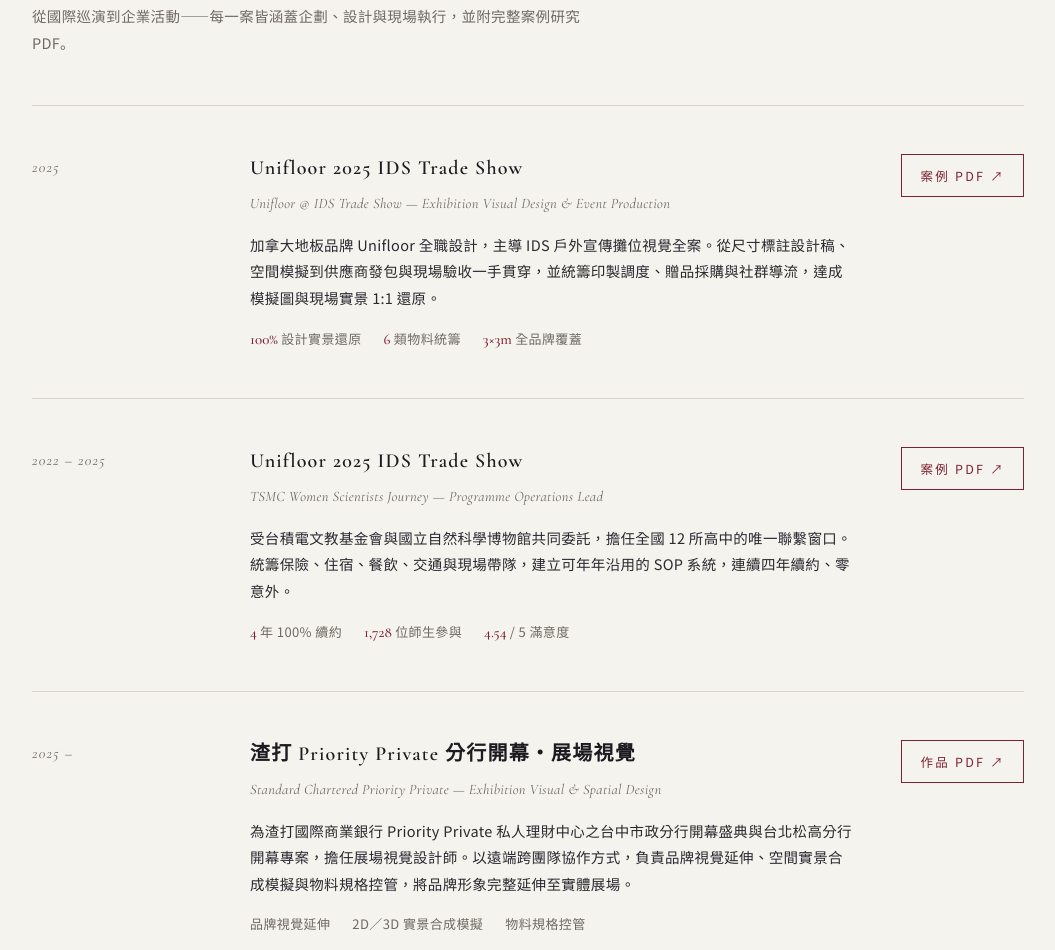
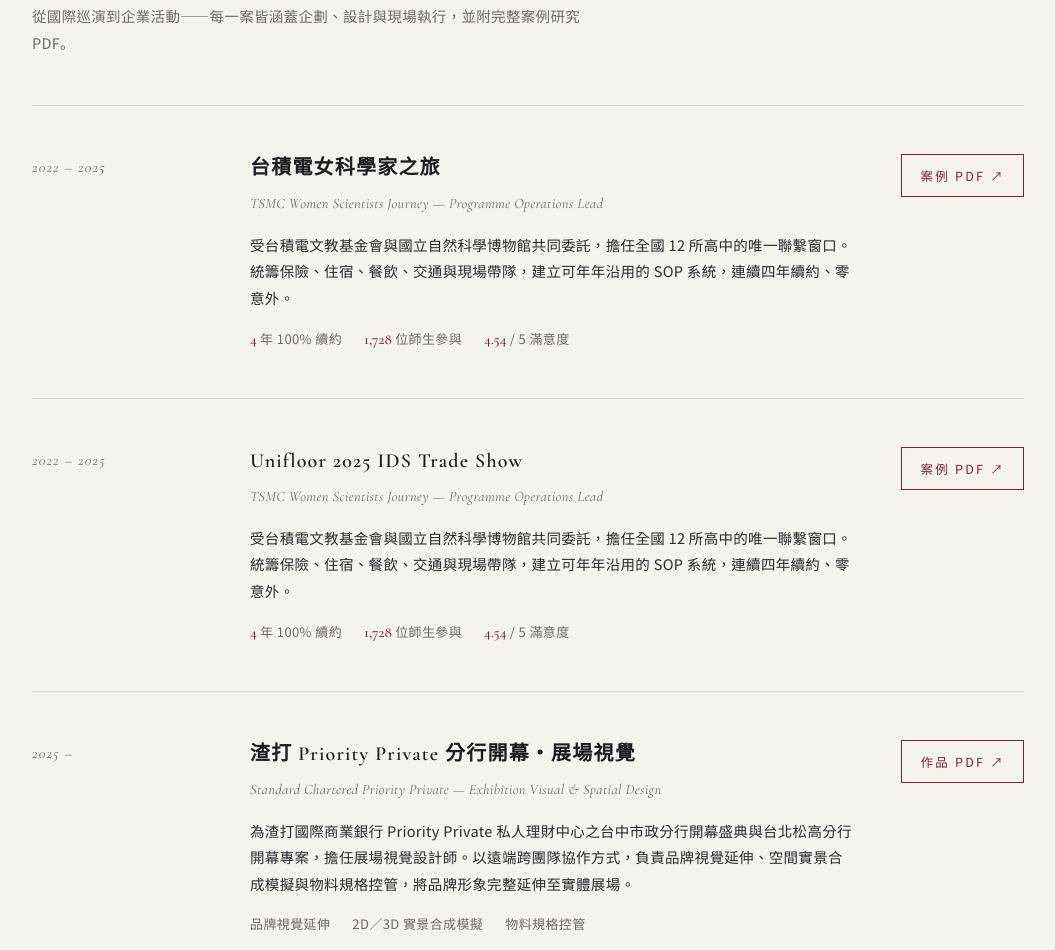
Before and after one commit to wenmikin-del/profolio, a plain HTML site: page index.html in a window 1280 px wide. Shown: the part 3864-4814 px from the top of the page, without its empty margins (112-1167 px from the left). Drawn offline with nearby package versions, Linux system fonts and the light colour scheme.

Commit message:
Update index.html

```diff
--- a/index.html
+++ b/index.html
@@ -505,16 +505,16 @@
     <p class="section-note reveal">從國際巡演到企業活動——每一案皆涵蓋企劃、設計與現場執行，並附完整案例研究 PDF。</p>
     <div class="case-list">
 
-      <article class="case reveal">
-  <div class="case-year">2025</div>
-  <div>
-    <h3>Unifloor 2025 IDS Trade Show</h3>
-    <p class="case-en">Unifloor @ IDS Trade Show — Exhibition Visual Design & Event Production</p>
-    <p>加拿大地板品牌 Unifloor 全職設計，主導 IDS 戶外宣傳攤位視覺全案。從尺寸標註設計稿、空間模擬到供應商發包與現場驗收一手貫穿，並統籌印製調度、贈品採購與社群導流，達成模擬圖與現場實景 1:1 還原。</p>
-    <div class="case-metrics"><span><b>100%</b> 設計實景還原</span><span><b>6</b> 類物料統籌</span><span><b>3×3m</b> 全品牌覆蓋</span></div>
-  </div>
-  <a class="case-link" data-pdf="Unifloor.pdf" data-title="Unifloor 2025 IDS 展場視覺全案・案例研究" href="Unifloor.pdf" target="_blank" rel="noopener">案例 PDF ↗</a>
-</article>
+            <article class="case reveal">
+        <div class="case-year">2022 – 2025</div>
+        <div>
+          <h3>台積電女科學家之旅</h3>
+          <p class="case-en">TSMC Women Scientists Journey — Programme Operations Lead</p>
+          <p>受台積電文教基金會與國立自然科學博物館共同委託，擔任全國 12 所高中的唯一聯繫窗口。統籌保險、住宿、餐飲、交通與現場帶隊，建立可年年沿用的 SOP 系統，連續四年續約、零意外。</p>
+          <div class="case-metrics"><span><b>4</b> 年 100% 續約</span><span><b>1,728</b> 位師生參與</span><span><b>4.54</b> / 5 滿意度</span></div>
+        </div>
+        <a class="case-link" data-pdf="tsmc_case.pdf" data-title="TSMC 女科學家之旅・案例研究" href="tsmc_case.pdf" target="_blank" rel="noopener">案例 PDF ↗</a>
+      </article>
 
             <article class="case reveal">
         <div class="case-year">2022 – 2025</div>
```
